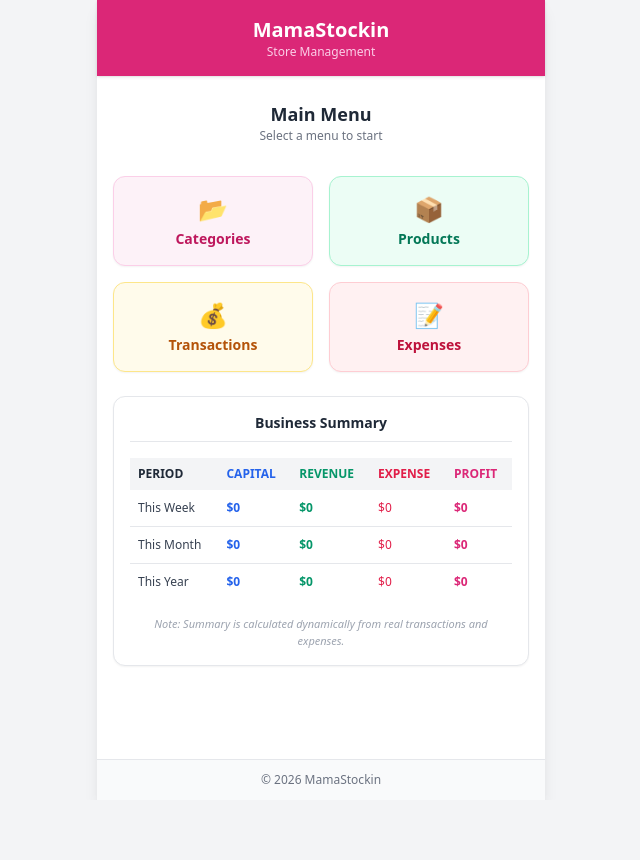
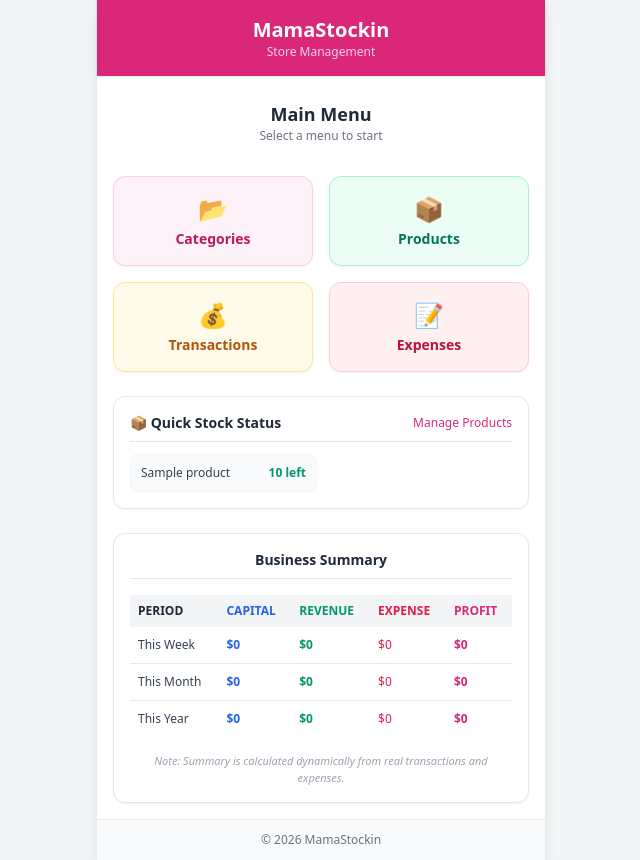
Before and after one commit to abindacarmo/mama-stockin, a Django app: page / in a window 1280 px wide. Shown: the whole page, without its empty margins (319-959 px from the left). Before the commit the page ends 784 px from the top, so only its background shows below. Run offline with Django 5.2, Linux system fonts and the light colour scheme; tables that the repository leaves empty hold one stand-in row (values such as "Sample post"); some libraries are stand-ins or nearby versions.

Commit message:
Add quick stock status indicator section right above the dashboard summary table

```diff
--- a/store/templates/store/category_list.html
+++ b/store/templates/store/category_list.html
@@ -16,7 +16,7 @@
             {% csrf_token %}
             <div>
                 <label class="block text-xs font-medium text-gray-600 mb-1">Category Name</label>
-                <input type="text" name="name_category" required placeholder="e.g. Pulsa, Teri" class="w-full text-sm border border-gray-300 rounded-lg p-2 bg-white">
+                <input type="text" name="name" required placeholder="e.g. Pulsa, Teri" class="w-full text-sm border border-gray-300 rounded-lg p-2 bg-white">
             </div>
             <button type="submit" class="w-full bg-pink-600 hover:bg-pink-700 text-white font-semibold py-2 rounded-lg text-sm transition shadow-sm">Save Category</button>
         </form>
--- a/store/templates/store/home.html
+++ b/store/templates/store/home.html
@@ -34,6 +34,28 @@
             <span class="text-2xl mb-1">📝</span>
             <span class="font-semibold text-rose-700 text-sm">Expenses</span>
         </a>
+    </div>
+
+    <!-- Quick Stock Status Section (Right above Business Summary) -->
+    <div class="bg-white border border-gray-200 p-4 rounded-xl space-y-3 shadow-sm">
+        <div class="flex justify-between items-center border-b pb-2">
+            <h3 class="text-sm font-bold text-gray-800">📦 Quick Stock Status</h3>
+            <a href="{% url 'product_list' %}" class="text-xs text-pink-600 hover:underline font-medium">Manage Products</a>
+        </div>
+        <div class="grid grid-cols-2 gap-2">
+            {% for product in products %}
+                <div class="bg-gray-50 border border-gray-100 p-2.5 rounded-lg flex justify-between items-center">
+                    <span class="text-xs font-medium text-gray-700 truncate max-w-[110px]">{{ product.name }}</span>
+                    <span class="text-xs font-bold {% if product.stock <= 5 %}text-rose-600{% else %}text-emerald-600{% endif %}">
+                        {{ product.stock }} left
+                    </span>
+                </div>
+            {% empty %}
+                <div class="col-span-2 text-center text-xs text-gray-400 py-2">
+                    No products added yet.
+                </div>
+            {% endfor %}
+        </div>
     </div>
 
     <!-- Dynamic Business Summary -->
--- a/store/views.py
+++ b/store/views.py
@@ -34,6 +34,9 @@ def home(request):
     yearly_expense = sum(exp.amount for exp in yearly_expenses) or 0
     yearly_profit = yearly_revenue - yearly_capital - yearly_expense
 
+    # Fetch products for stock indicator
+    products = Product.objects.all()
+
     context = {
         'weekly_capital': weekly_capital,
         'weekly_revenue': weekly_revenue,
@@ -49,13 +52,15 @@ def home(request):
         'yearly_revenue': yearly_revenue,
         'yearly_expense': yearly_expense,
         'yearly_profit': yearly_profit,
+
+        'products': products,
     }
 
     return render(request, 'store/home.html', context)
 
 def category_list(request):
     if request.method == 'POST':
-        name = request.POST.get('name_category')
+        name = request.POST.get('name')
         if name:
             Category.objects.create(name=name)
             return redirect('category_list')
```
